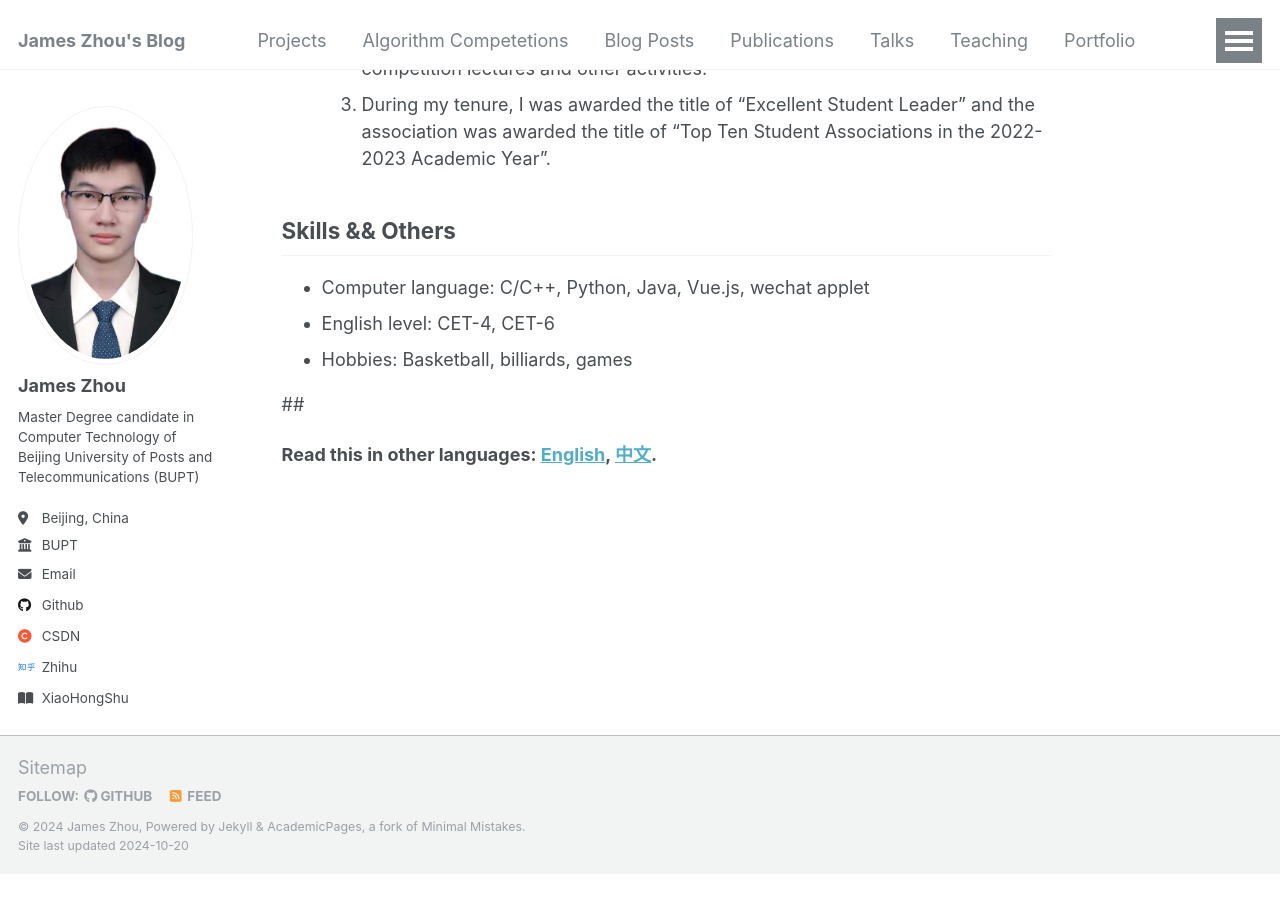
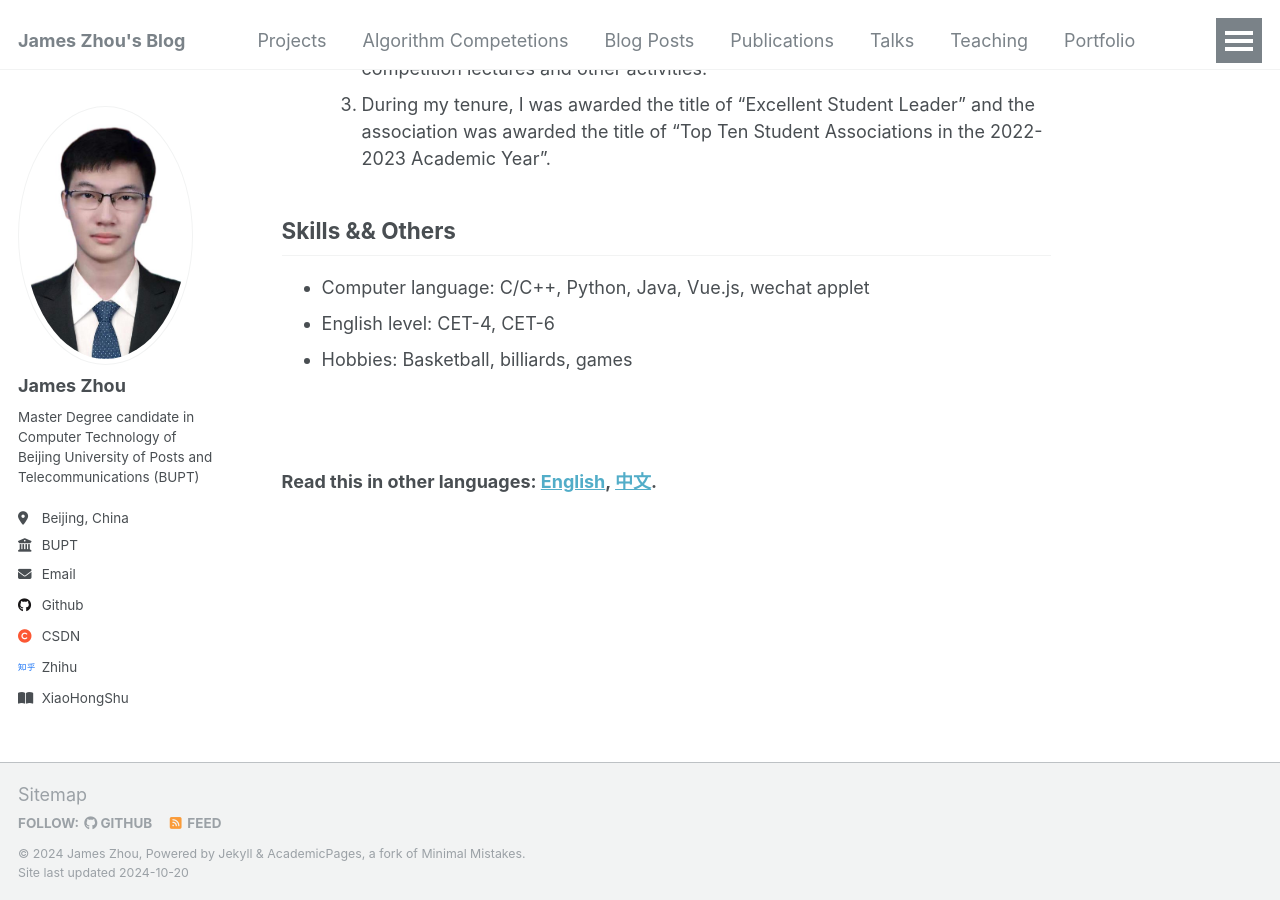
Before and after one commit to jameszhou12138/jameszhou12138.github.io, a Jekyll site: the page built from _pages/about.md, in a window 1280 px wide and 900 px high, scrolled down 1817 px. Built offline with Jekyll 4.4.1, drawn with Linux system fonts in a browser that asks for light colours; before the commit the page ends 2690 px from its top, so only the background shows below that.

Commit message:
fix error of about me

```diff
--- a/_pages/about.md
+++ b/_pages/about.md
@@ -58,7 +58,7 @@ Some honors and awards in the last two years are shown as follows.
 - English level: CET-4, CET-6
 - Hobbies: Basketball, billiards, games
 
-##
+<br><br>
 
 **Read this in other languages: [English](about.md), [中文](about_zh.md).**
 
```
Also changed, not shown: _pages/about_zh.md (+1 -1 lines).
